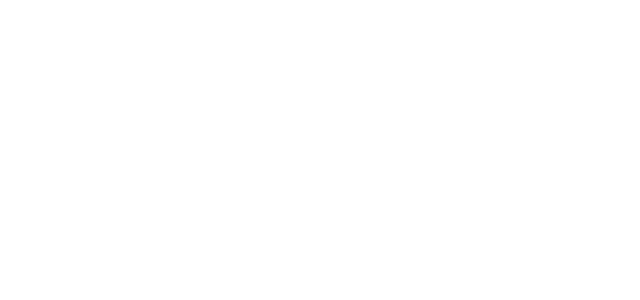
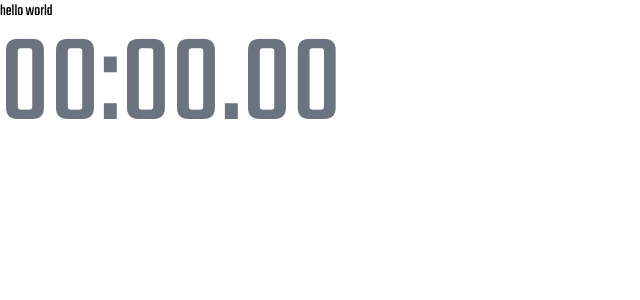
Before and after one commit to benoit-pliss/LPT, a Nuxt app: page / in a window 1280 px wide. Before the commit this address had no page. Shown: the top 300 px of the page, without its empty margins (0-640 px from the left). Built offline with nearby package versions, Linux system fonts and the light colour scheme.

Commit message:
:art: upgrade of the timer code

```diff
--- /dev/null
+++ b/components/timer/chrono.vue
@@ -0,0 +1,99 @@
+<template>
+  <div>
+    hello world
+  </div>
+  <div class="">
+    <p class="text-9xl" :class="{
+      'text-red-500': isKeyPressed && !isChronoReady,
+      'text-green-500': isChronoReady,
+      'text-gray-500': !isKeyPressed && !isChronoReady
+    }">
+      {{ displayTime }}
+    </p>
+  </div>
+</template>
+
+<script setup lang="ts">
+import {onMounted} from "vue";
+import moment from "moment";
+
+let timeout : any
+let timer : number | null = null;
+
+const isKeyPressed = ref(false);
+const isChronoReady = ref(false);
+const isChronoSarted = ref(false);
+
+const startTime = ref<moment.Moment | null>(null);
+const currentTime = ref<moment.Moment | null>(null);
+
+
+
+
+const updateCurrentTime = () => {
+  currentTime.value = moment();
+}
+
+const displayTime = computed(() => {
+  if (!startTime.value || !currentTime.value) return '00:00.00';
+
+  const duration = moment.duration(currentTime.value.diff(startTime.value));
+  return moment.utc(duration.asMilliseconds()).format('mm:ss.SS');
+});
+
+const handleKeyDown = (e: KeyboardEvent) => {
+  if (e.code === 'Space' && !isKeyPressed.value) {
+    isKeyPressed.value = true;
+
+
+
+    if (!isChronoSarted.value) {
+      timeout = setTimeout(() => {
+        isChronoReady.value = true;
+      }, 600);
+    }
+
+
+    if (isChronoSarted.value) {
+      isChronoSarted.value = false;
+
+      if (timer) {
+        clearInterval(timer);
+        timer = null;
+        isChronoReady.value = false;
+      }
+    }
+  }
+}
+
+const handleKeyUp = (e: KeyboardEvent) => {
+  if (e.code === 'Space') {
+
+    if (isChronoReady.value && !isChronoSarted.value) {
+      startTime.value = moment();
+
+      timer = window.setInterval(() => {
+        currentTime.value = moment();
+      }, 10);
+
+      isChronoSarted.value = true;
+    }
+
+    clearTimeout(timeout);
+    isKeyPressed.value = false;
+  }
+}
+
+onMounted(() => {
+  window.addEventListener('keydown', handleKeyDown);
+  window.addEventListener('keyup', handleKeyUp);
+})
+
+</script>
+
+<style scoped>
+
+
+
+
+</style>
--- /dev/null
+++ b/pages/index.vue
@@ -0,0 +1,14 @@
+<script setup lang="ts">
+import Chrono from "~/components/timer/chrono.vue";
+
+</script>
+
+<template>
+  <div>
+    <Chrono />
+  </div>
+</template>
+
+<style scoped>
+
+</style>
```
